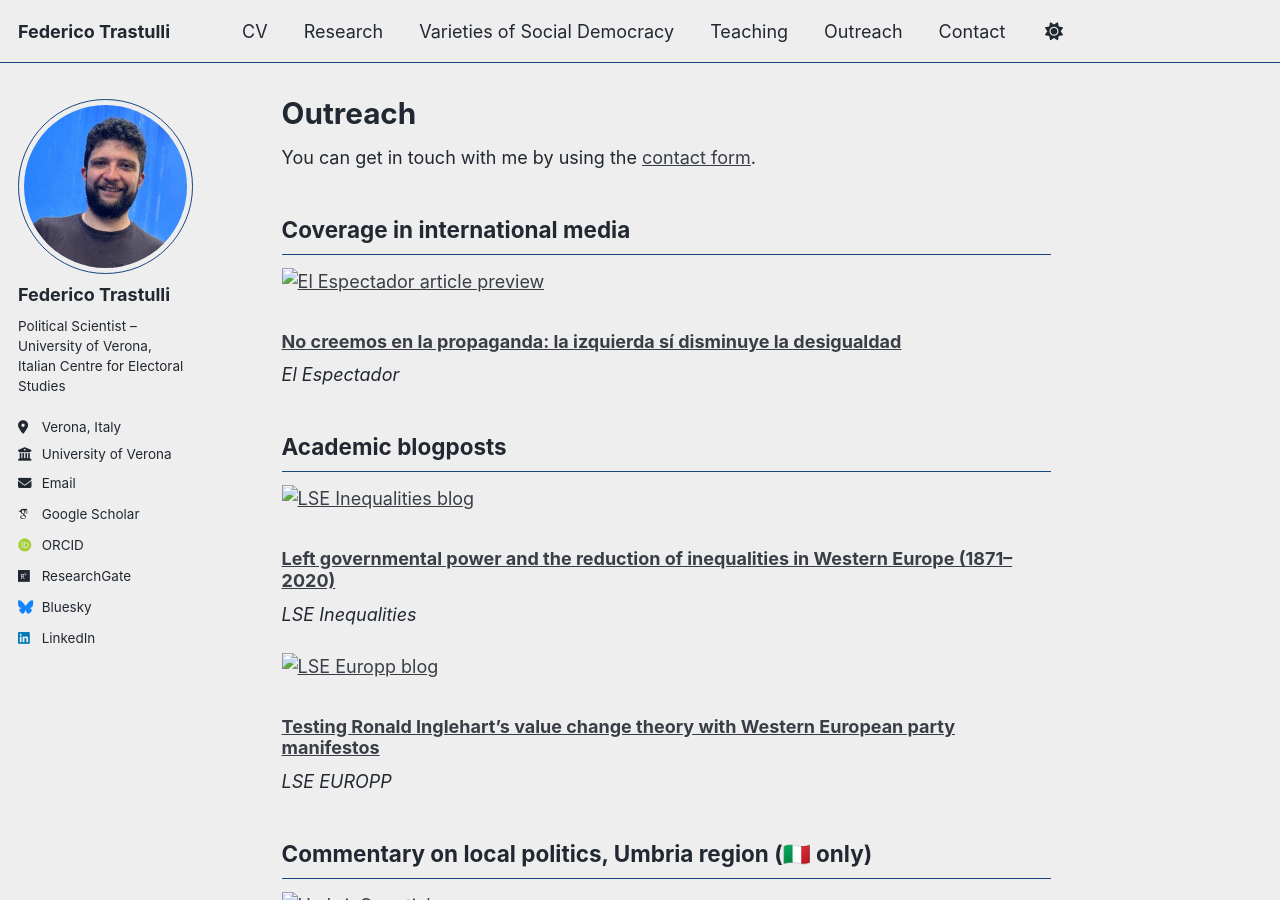
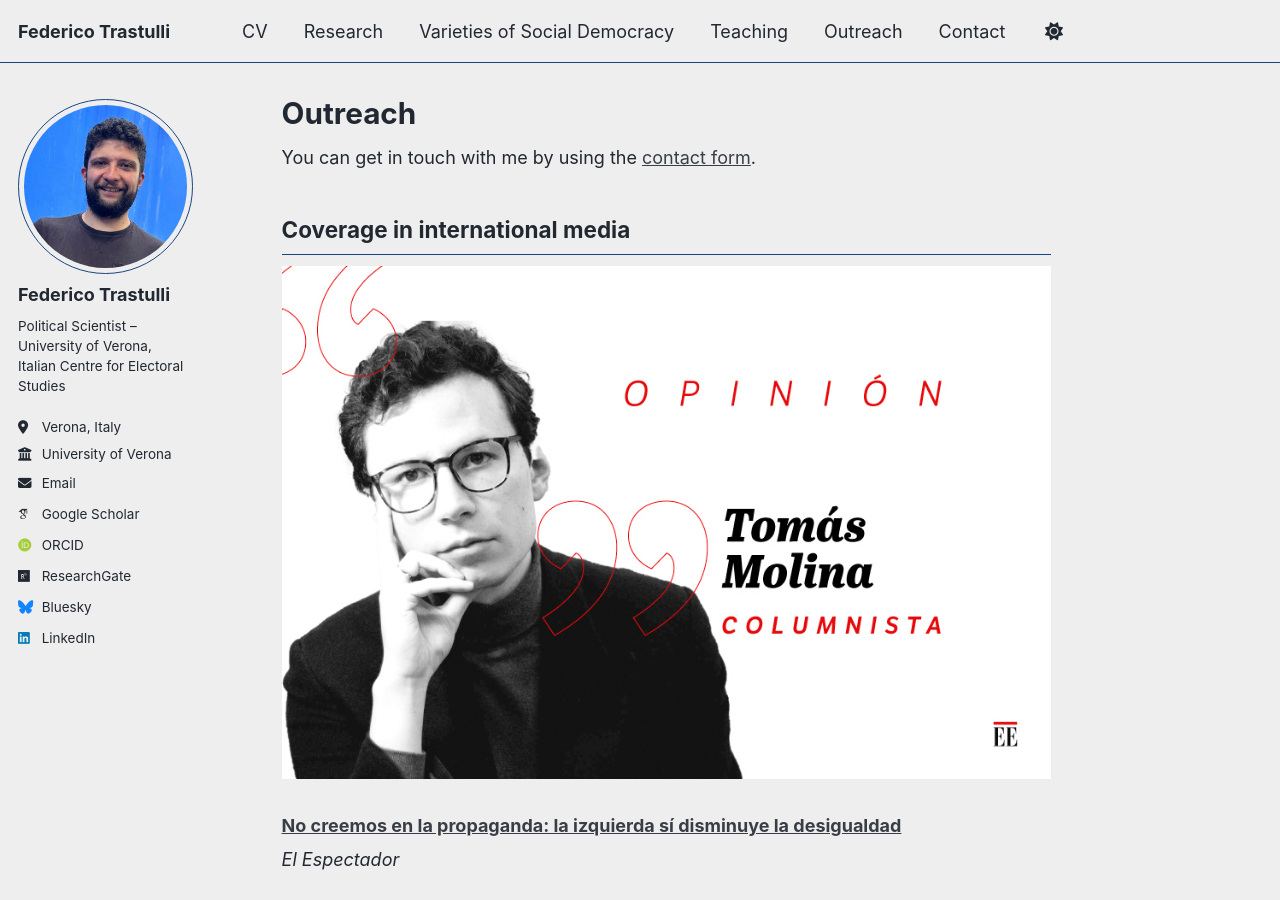
Before and after one commit to federicotrastulli/federicotrastulli.github.io, a Jekyll site: the page built from _pages/outreach.html, in a window 1280 px wide and 900 px high. Built offline with Jekyll 4.4.1, drawn with Linux system fonts in a browser that asks for light colours; some web fonts are replaced; a script bundle is joined from its source files by our own code; library files that are not in the unit come from our copies.

Commit message:
Update outreach.html

```diff
--- a/_pages/outreach.html
+++ b/_pages/outreach.html
@@ -14,7 +14,7 @@ You can get in touch with me by using the
 <div class="article-card left">
   <a href="https://www.elespectador.com/opinion/columnistas/tomas-molilna/no-creamos-en-la-propaganda-la-izquierda-si-disminuye-la-desigualdad/"
      target="_blank" rel="noopener">
-    <img src="/assets/images/elespectador.jpg"
+    <img src="/images/elespectador.jpg"
          alt="El Espectador article preview"
          class="article-image">
   </a>
@@ -38,7 +38,7 @@ You can get in touch with me by using the
 <div class="article-card left">
   <a href="https://blogs.lse.ac.uk/inequalities/2024/09/11/left-governmental-power-and-the-reduction-of-inequalities-in-western-europe-1871-2020/"
      target="_blank" rel="noopener">
-    <img src="/assets/images/lse1.jpg"
+    <img src="/images/lse1.jpg"
          alt="LSE Inequalities blog"
          class="article-image">
   </a>
@@ -59,7 +59,7 @@ You can get in touch with me by using the
 <div class="article-card right">
   <a href="https://blogs.lse.ac.uk/europpblog/2021/05/24/testing-ronald-ingleharts-value-change-theory-with-the-manifestos-of-western-european-parties/"
      target="_blank" rel="noopener">
-    <img src="/assets/images/lse2.jpg"
+    <img src="/images/lse2.jpg"
          alt="LSE Europp blog"
          class="article-image">
   </a>
@@ -83,7 +83,7 @@ You can get in touch with me by using the
 <div class="article-card left">
   <a href="https://www.umbriaon.it/terni-dopo-perugia-e-la-regione-centrosinistra-e-pd-non-diano-nulla-per-scontato-ceccobelli-trastulli/"
      target="_blank" rel="noopener">
-    <img src="/assets/images/umbriaon1.jpg"
+    <img src="/images/umbriaon1.jpg"
          alt="UmbriaOn article"
          class="article-image">
   </a>
```
Also changed, not shown: other parts of _pages/outreach.html (+1 -1 lines).
